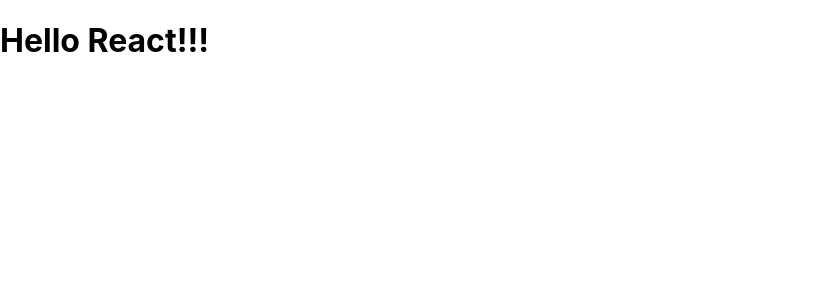
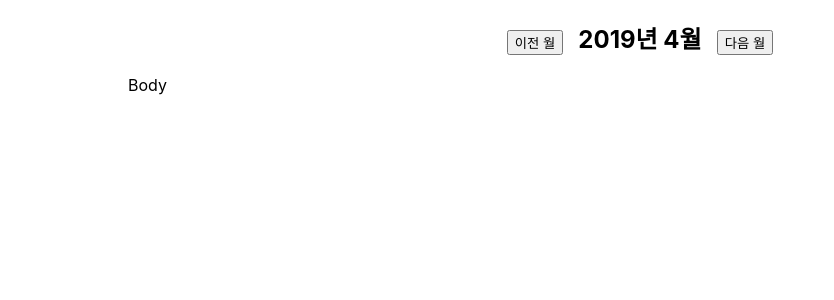
Before and after one commit to ginameee/jasoseol-calendar, a React (Create React App) app: page / in a window 1280 px wide. Shown: the top 300 px of the page, without its empty margins (0-834 px from the left). Built offline with nearby package versions, Linux system fonts and the light colour scheme.

Commit message:
Create Calendar, Calendar header

```diff
--- a/src/App.js
+++ b/src/App.js
@@ -1,10 +1,12 @@
 import React from 'react';
 import './App.css';
+
+import Calendar from './componenets/calendar/Calendar'
 
 function App() {
   return (
     <div className="App">
-      <h1>Hello React!!!</h1>
+      <Calendar></Calendar>
     </div>
   );
 }
--- /dev/null
+++ b/src/componenets/calendar/Calendar.css
@@ -0,0 +1,16 @@
+#calendar {
+    width: 80%;
+    height: 80%;
+    margin: 0 auto;
+}
+
+#header {
+    width: 80%;
+    margin: 0 auto;
+    text-align: center;
+}
+
+#header h2 {
+    display: inline-block;
+    padding: 0 15px;
+}
--- /dev/null
+++ b/src/componenets/calendar/Calendar.js
@@ -0,0 +1,21 @@
+import React from 'react';
+import './Calendar.css';
+
+class Calendar extends React.Component {
+    render() {
+        return (
+            <div id="calendar">
+            <div id="header">
+                <button>이전 월</button>
+                <h2>2019년 4월</h2>
+                <button>다음 월</button>
+             </div>
+            <div className="content">
+                Body
+            </div>
+            </div>
+        );
+    }
+}
+
+export default Calendar;
```
